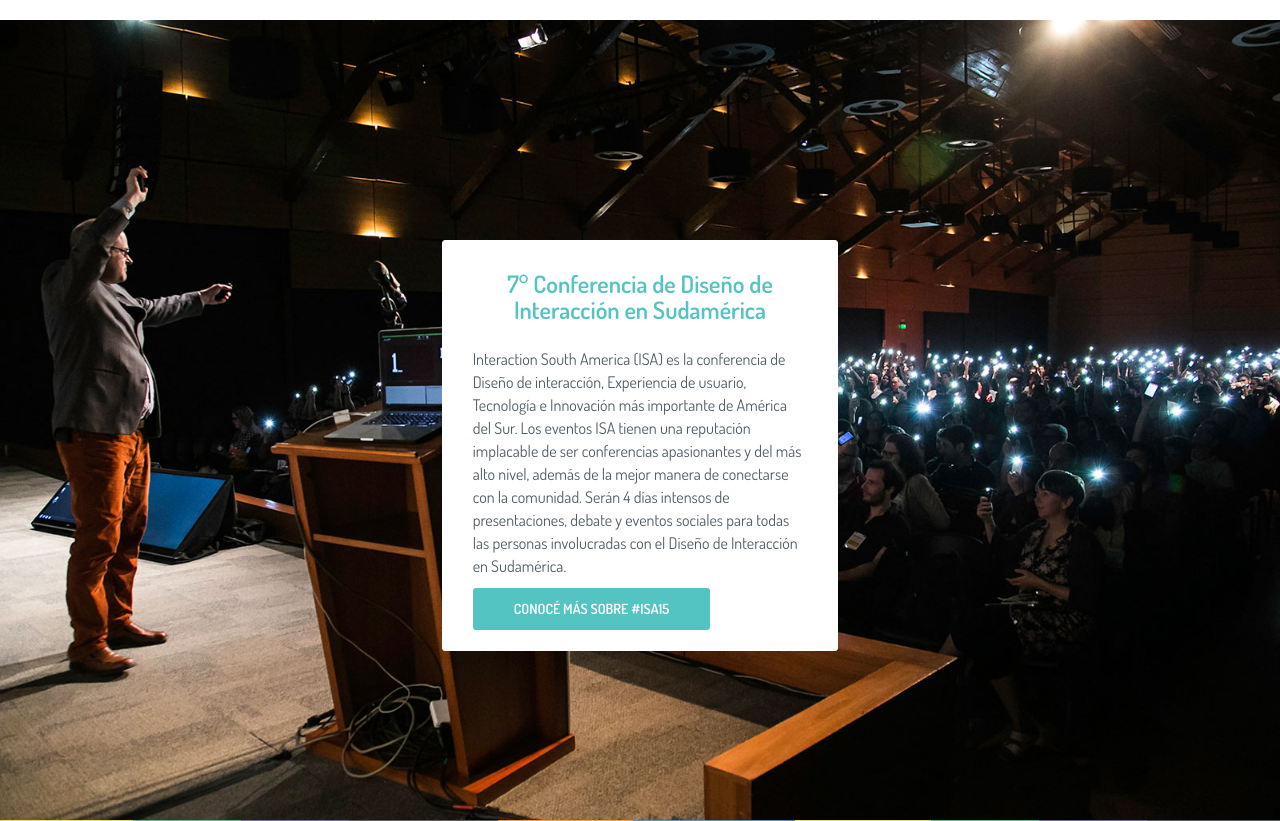
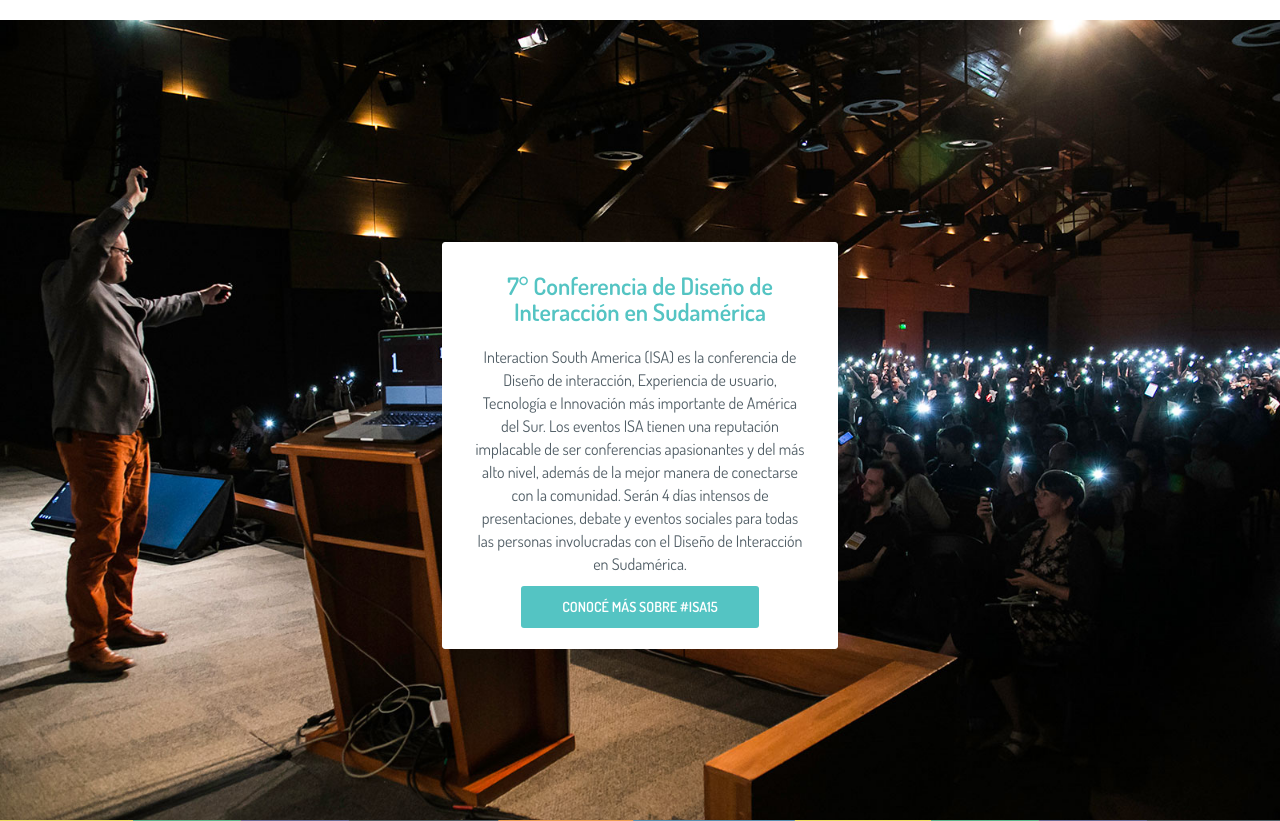
Before and after one commit to melocotoncita/ISA15, a PHP site: page / in a window 1280 px wide. Shown: the part 3210-4031 px from the top of the page. Run offline with PHP 8.4, Linux system fonts and the light colour scheme; some libraries are stand-ins or nearby versions.

Commit message:
about centrado

```diff
--- a/css/style.css
+++ b/css/style.css
@@ -555,9 +555,10 @@ footer .container-fluid {
     color: #54C4C3;
 	text-align: center;
     font-weight: 600;
-    margin-bottom: 25px;
+    margin-bottom: 20px;
 }
 #about .content-block {
+    text-align: center;
     margin-top: 150px;
     padding: 20px 30px;
     background: #fff;
```
